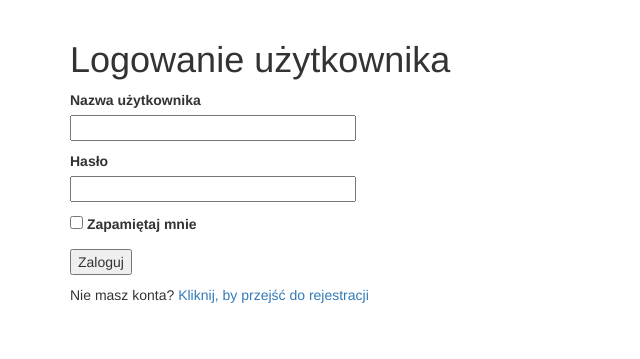
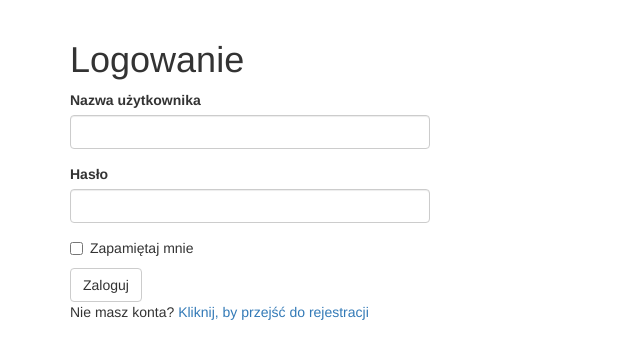
Before and after one commit to patryklomza/APPointment, a Flask app: page /login in a window 1280 px wide. Shown: the part 52-411 px from the top of the page, without its empty margins (0-640 px from the left). Run offline with Flask 2, Linux system fonts and the light colour scheme; some libraries are stand-ins or nearby versions.

Commit message:
Update login form to use Flask-Booststrap

```diff
--- a/appointment/app/templates/login.html
+++ b/appointment/app/templates/login.html
@@ -1,25 +1,12 @@
 {% extends "base.html" %}
+{% import "bootstrap/wtf.html" as wtf %}
 
 {% block app_content %}
-    <h1>Logowanie użytkownika</h1>
-    <form action="" method="POST" novalidate>
-        {{ form.hidden_tag() }}
-        <p>
-            {{ form.username.label }}<br>
-            {{ form.username(size=32) }}<br>
-            {% for error in form.username.errors %}
-            <span style="color: red;">[{{error}}]</span>
-            {% endfor %}
-        </p>
-        <p>
-            {{ form.password.label }}<br>
-            {{ form.password(size=32) }}<br>
-            {% for error in form.password.errors %}
-            <span style="color: red;">[{{error}}]</span>
-            {% endfor %}
-        </p>
-        <p>{{ form.remember_me() }} {{ form.remember_me.label }}</p>
-        <p>{{ form.submit() }}</p>
-    </form>
+    <h1>Logowanie</h1>
+    <div class="row">
+        <div class="col-md-4">
+            {{ wtf.quick_form(form) }}
+        </div>
+    </div>
 <p>Nie masz konta? <a href="{{ url_for('register') }}">Kliknij, by przejść do rejestracji</a></p>
 {% endblock app_content %}
```
